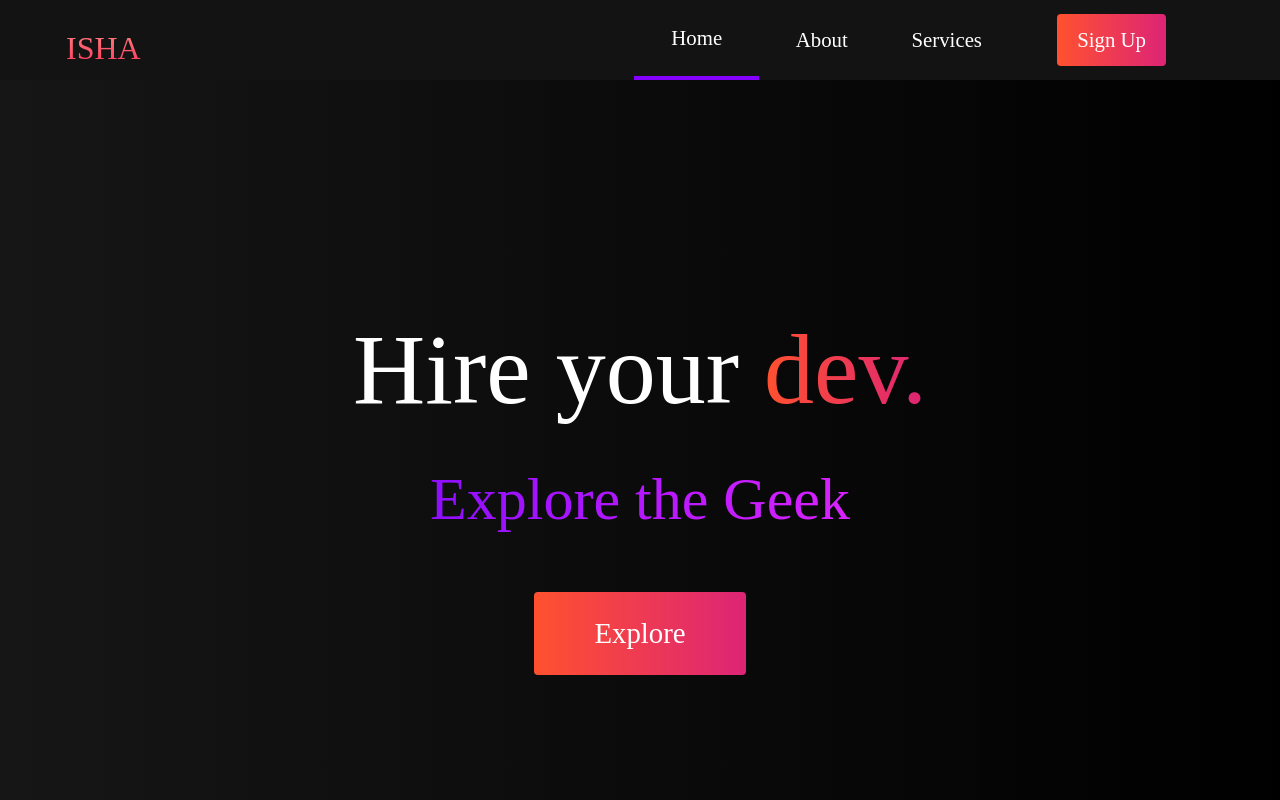
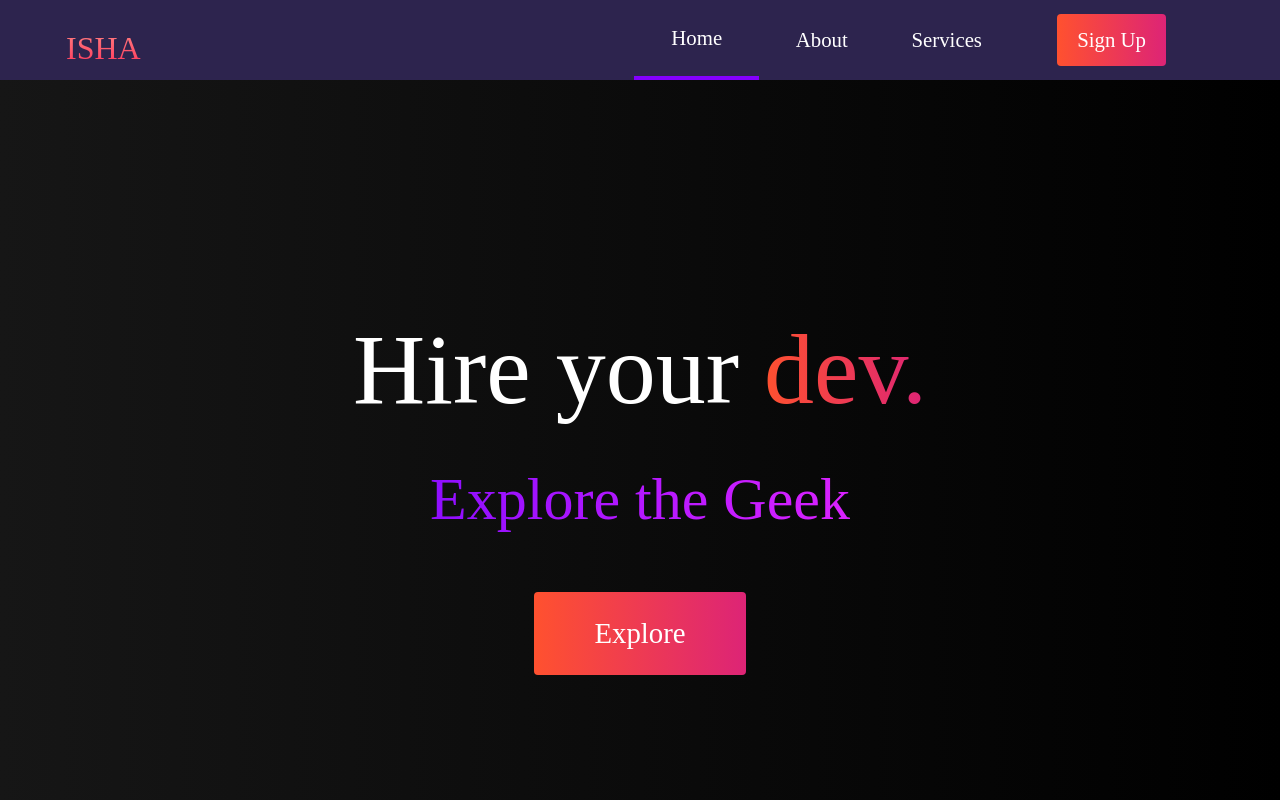
Before and after one commit to Ishaa09/static-website, a plain HTML site: page index.html in a window 1280 px wide. Shown: the top 800 px of the page. Drawn offline with nearby package versions, Linux system fonts and the light colour scheme.

Commit message:
complete

```diff
--- a/style.css
+++ b/style.css
@@ -7,7 +7,7 @@
 }
 
 .navbar {
-    background: #131313;
+    background:  #2d244e;
     height: 80px;
     display: flex;
     justify-content: center;
```
